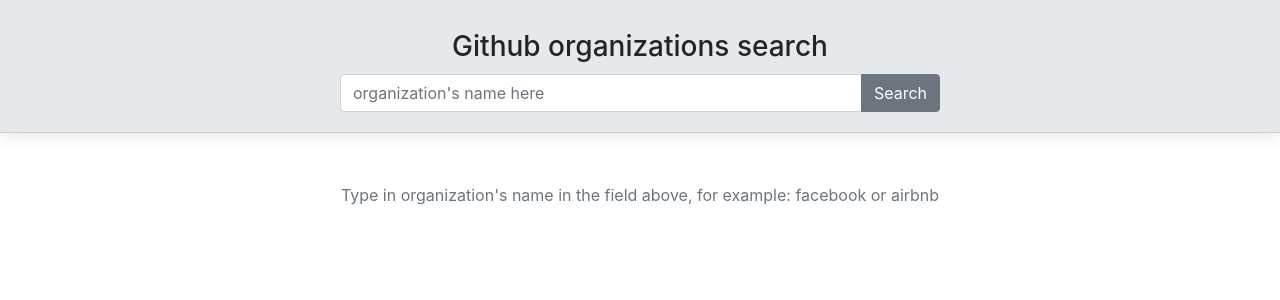
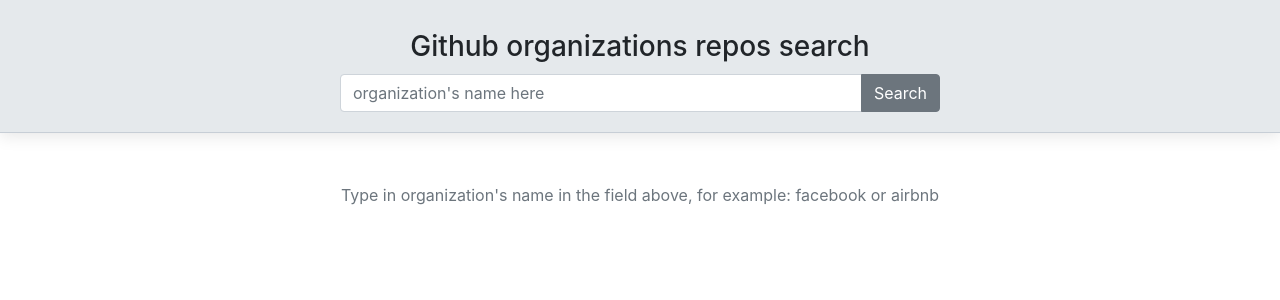
Before and after one commit to tjnk24/zigmund-test, a React app: page / in a window 1280 px wide. Shown: the top 300 px of the page. Built offline with nearby package versions, Linux system fonts and the light colour scheme.

Commit message:
rewriting readme, rewriting app's header

```diff
--- a/src/components/header/index.tsx
+++ b/src/components/header/index.tsx
@@ -6,7 +6,7 @@ import HeaderWrapper from './style';
 const Header: FC = () => (
   <HeaderWrapper>
     <h3>
-      Github organizations search
+      Github organizations repos search
     </h3>
     <SearchForm />
   </HeaderWrapper>
```
Also changed, not shown: 1 other file (tests, documents, lock files or other folders).
